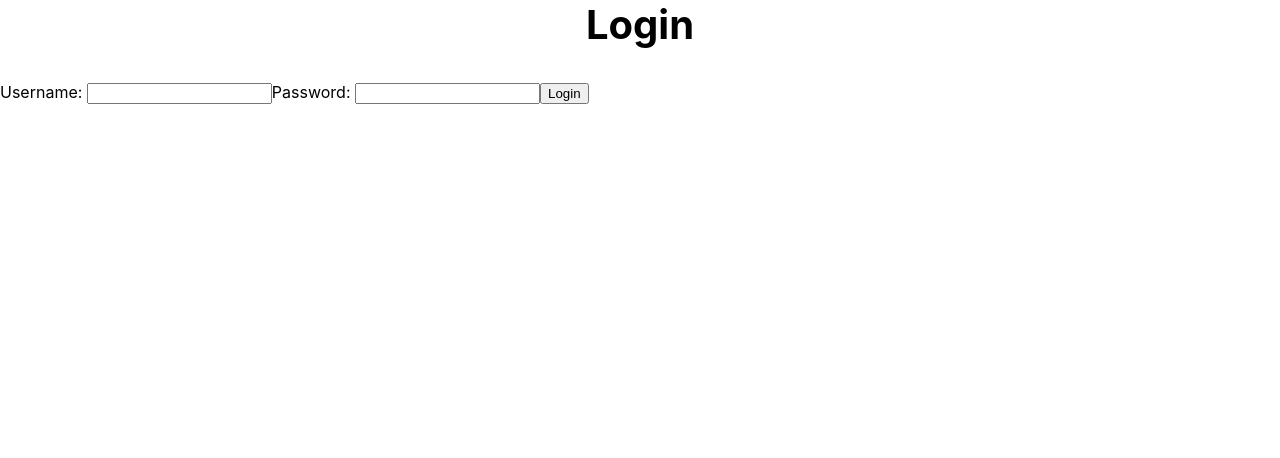
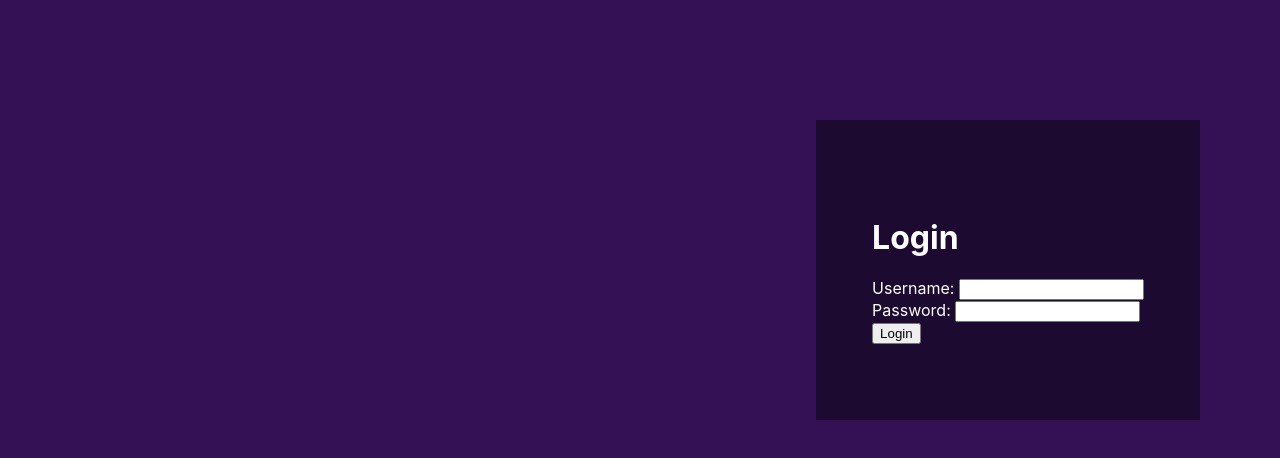
Before and after one commit to grxxts/project3, a React (Create React App) app in the folder client/: page /login in a window 1280 px wide. Shown: the top 458 px of the page. Built offline with nearby package versions, Linux system fonts and the light colour scheme; no server answers.

Commit message:
toggle components done

```diff
--- a/client/src/App.js
+++ b/client/src/App.js
@@ -6,6 +6,7 @@ import SignUp from './components/Signup/Signup';
 import AuthService from './services/AuthService';
 import Home from './guards/Home';
 import DisplayerYT from "./components/YouTube/YouTubeContainer"
+import Home2 from './components/Home2/Home2';
 
 
 class App extends React.Component {
@@ -55,13 +56,13 @@ class App extends React.Component {
           {user && <Switch>
             <Route exact path="/login" render={(match) => <Login {...match} setUser={this.setUser} />} />
             <Route exact path="/signup" render={(match) => <SignUp {...match} setUser={this.setUser} />} />
-            <Home exact path="/" user={user} />
+            <Home2 exact path="/" user={user} />
 
           </Switch>}
           {!user && <Switch>
             <Route exact path="/login" render={(match) => <Login {...match} setUser={this.setUser} />} />
             <Route exact path="/signup" render={(match) => <SignUp {...match} setUser={this.setUser} />} />
-            <Home exact path="/" user={user} />
+
           </Switch>}
         </header>
       </div>
--- /dev/null
+++ b/client/src/components/Home2/Home2.js
@@ -0,0 +1,87 @@
+import React, { Component } from 'react'
+import { Route, Redirect } from 'react-router-dom'
+import NavBar from '../NavBar/NavBar'
+import TwitterContainer from '../Twitter/TwitterContainer'
+import YouTubeContainer from '../YouTube/YouTubeContainer'
+import TwitchDisplayer from '../TwitchDisplayer/TwitchDisplayer'
+
+export default class Home2 extends Component {
+
+    constructor(props) {
+        super(props);
+
+        this.state = {
+            user: this.props.user,
+            showYT: false,
+            showTwitter: false,
+            showTwitch: false
+        };
+    }
+
+    toggleShowYT = () => {
+        const { showYT } = this.state;
+        this.setState({ ...this.state, showYT: !showYT })
+    }
+
+    toggleShowTwitter = () => {
+        const { showTwitter } = this.state;
+        this.setState({ ...this.state, showTwitter: !showTwitter })
+    }
+
+    toggleShowTwitch = () => {
+        const { showTwitch } = this.state;
+        this.setState({ ...this.state, showTwitch: !showTwitch })
+    }
+
+    render() {
+        let youtube = <React.Fragment></React.Fragment>
+        if (this.state.showYT === true) {
+            youtube = <YouTubeContainer></YouTubeContainer>
+        } else {
+            youtube = <React.Fragment></React.Fragment>
+        }
+
+        let twitter = <React.Fragment></React.Fragment>
+        if (this.state.showTwitter === true) {
+            twitter = <TwitterContainer></TwitterContainer>
+        } else {
+            twitter = <React.Fragment></React.Fragment>
+        }
+
+        let twitch = <React.Fragment></React.Fragment>
+        if (this.state.showTwitch === true) {
+            twitch = <TwitchDisplayer></TwitchDisplayer>
+        } else {
+            twitch = <React.Fragment></React.Fragment>
+        }
+
+        return (
+
+
+
+            <React.Fragment><NavBar loggedInUser={this.state.user} {...this.props} />
+                <div className="generalContainer">
+                    <div className="YoutubeContainerStyle">
+                        <button className="show-button" onClick={this.toggleShowYT}>{this.state.showYT ? 'Hide form' : 'ShowYT'}</button>
+                        {youtube}
+                    </div>
+                    <div className="TwitterContainerStyle">
+                        <button className="show-button" onClick={this.toggleShowTwitter}>{this.state.showTwitter ? 'Hide form' : 'ShowTwitter'}</button>
+                        {twitter}
+                    </div>
+                    <div>
+                        <button className="show-button" onClick={this.toggleShowTwitch}>{this.state.showTwitch ? 'Hide form' : 'ShowTwitch'}</button>
+                        {twitch}
+                    </div>
+                    <div>
+                    </div>
+                </div>
+            </React.Fragment>
+
+
+
+
+
+        )
+    }
+}
--- /dev/null
+++ b/client/src/components/Login/Login.css
@@ -0,0 +1,28 @@
+
+body {
+    background-color: rgb(52, 17, 85);
+}
+
+.parentContainer {
+    display: flex;
+    justify-content: flex-end;
+    align-items: center;
+}
+
+.loginContainer {
+    width: 30%;
+    height: 300px;
+    background-color: rgba(0, 0, 0, 0.438);
+    display: flex;
+    align-items: center;
+    flex-direction: column;
+    justify-content:center;
+    margin-top: 120px;
+    margin-right: 80px;
+}
+
+.loginElements {
+    color: white;
+    display: flex;
+    flex-direction: column;
+}
--- a/client/src/components/Login/Login.js
+++ b/client/src/components/Login/Login.js
@@ -1,6 +1,7 @@
 import React, { Component } from 'react'
-import PageTitle from '../../fontStyles/PageTitle'
+
 import AuthService from '../../services/AuthService';
+import "./Login.css"
 
 export default class Login extends Component {
   constructor(props) {
@@ -14,7 +15,7 @@ export default class Login extends Component {
   }
   handleChange = (e) => {
     const { name, value } = e.target;
-    this.setState({...this.state, [name]:value})
+    this.setState({ ...this.state, [name]: value })
   }
   handleLogin = (e) => {
     const { setUser, history } = this.props;
@@ -34,16 +35,25 @@ export default class Login extends Component {
   render() {
     const { username, password } = this.state;
     return (
+      <div className="parentContainer">
+        <div className="loginContainer">
+          <div className="loginElements">
+            <h1>Login</h1>
+            <form onSubmit={this.handleLogin}>
               <div>
-        <PageTitle color="black">Login</PageTitle>
-        <form onSubmit={this.handleLogin}>
                 <label htmlFor="username">Username: </label>
-          <input type="text" name="username" value={username} onChange={this.handleChange}/>
+                <input type="text" name="username" value={username} onChange={this.handleChange} />
+              </div>
+              <div>
                 <label htmlFor="password" >Password: </label>
-          <input type="password" name="password" value={password} onChange={this.handleChange}/>
-
-          <input type="submit" value="Login"/>
+                <input type="password" name="password" value={password} onChange={this.handleChange} />
+              </div>
+              <div>
+                <input type="submit" value="Login" />
+              </div>
             </form>
+          </div>
+        </div>
       </div>
     )
   }
--- a/client/src/components/Signup/Signup.js
+++ b/client/src/components/Signup/Signup.js
@@ -1,5 +1,5 @@
 import React, { Component } from 'react'
-import PageTitle from '../../fontStyles/PageTitle'
+
 import AuthService from '../../services/AuthService'
 
 export default class SignUp extends Component {
@@ -51,7 +51,7 @@ export default class SignUp extends Component {
     const { username, password, picture } = this.state;
     return (
       <div>
-        <PageTitle color="black">SignUp</PageTitle>
+        <h1>SignUp</h1>
         <form onSubmit={this.handleSignUp}>
           <label htmlFor="username">Username: </label>
           <input type="text" name="username" value={username} required onChange={this.handleChange}/>
--- a/client/src/components/YouTube/YouTubeContainer.js
+++ b/client/src/components/YouTube/YouTubeContainer.js
@@ -13,7 +13,8 @@ export default class YouTubeContainer extends Component {
             channelId: "",
             channelTitle: "TravisScottVEVO",
             loading: false,
-            Id: ""
+            Id: "",
+        /*     show: false */
 
         };
     }
@@ -58,6 +59,7 @@ export default class YouTubeContainer extends Component {
             ...this.state,
             loading: true,
             videoId: videoId,
+
         })
         console.log(this.state.videoId)
     }) })
@@ -66,13 +68,20 @@ export default class YouTubeContainer extends Component {
     }
 
 
+/*     toggleShow = () => {
+        const { show } = this.state;
+        this.setState({...this.state, show: !show})
+      } */
+
+
     render() {
         console.log(this.state.yVideos)
         return (
-            <React.Fragment>
+            <React.Fragment onSubmit={this.handleSubmit} >
                 <div></div>
                 <h3>YouTube Displayer</h3>
                 <SearchBar search={this.handlerTitle}></SearchBar>
+                {/* <button className="show-button" onClick={this.toggleShow}>{this.state.show ? 'Hide form' : 'Show form'}</button> */}
                 <DisplayerYT videoId={this.state.videoId}></DisplayerYT>
             </React.Fragment>
         )
--- a/client/src/fontStyles/PageTitle.js
+++ /dev/null
@@ -1,10 +0,0 @@
-import styled from 'styled-components';
-
-const PageTitle = styled.h2`
-  font-size: 2.5rem;
-  color: ${props => props.color ? props.color : 'white'};
-  margin-top: 0;
-  text-align: center;
-`;
-
-export default PageTitle;
--- a/client/src/guards/Home.js
+++ /dev/null
@@ -1,48 +0,0 @@
-import React from 'react'
-import { Route, Redirect } from 'react-router-dom'
-import NavBar from '../components/NavBar/NavBar'
-import TwitterContainer from '../components/Twitter/TwitterContainer'
-import TwitchContainer from '../components/Twitch/TwitchContainer'
-import YouTubeContainer from '../components/YouTube/YouTubeContainer'
-import DisplayerYT from '../components/DisplayerYT/DisplayerYT'
-import TwitchDisplayer from '../components/TwitchDisplayer/TwitchDisplayer'
-
-export default function Home({ component: Component, user, redirectPath, ...rest }) {
-
-
-
-
-
-  return (
-
-    <Route {...rest} render={(props) => {
-      {
-        if (user) {
-          return <React.Fragment><NavBar loggedInUser={user} {...props} />
-            <div className="generalContainer">
-              <div className="YoutubeContainerStyle">
-              <TwitchDisplayer></TwitchDisplayer>
-              <YouTubeContainer></YouTubeContainer>
-
-              </div>
-              <div className="TwitterContainerStyle">
-              <TwitterContainer></TwitterContainer>
-              </div>
-              <div className="TwitchContainerStyle">
-              {/* <TwitchContainer></TwitchContainer> */}
-              </div>
-              <div>
-
-              </div>
-
-            </div>
-          </React.Fragment>
-        } else {
-          return <Redirect to={{ pathname: redirectPath }} />
-        }
-      }
-
-    }} />
-
-  )
-}
```
Also changed, not shown: 1 other file (tests, documents, lock files or other folders). Lines whose indentation alone changed are shown as unchanged.
